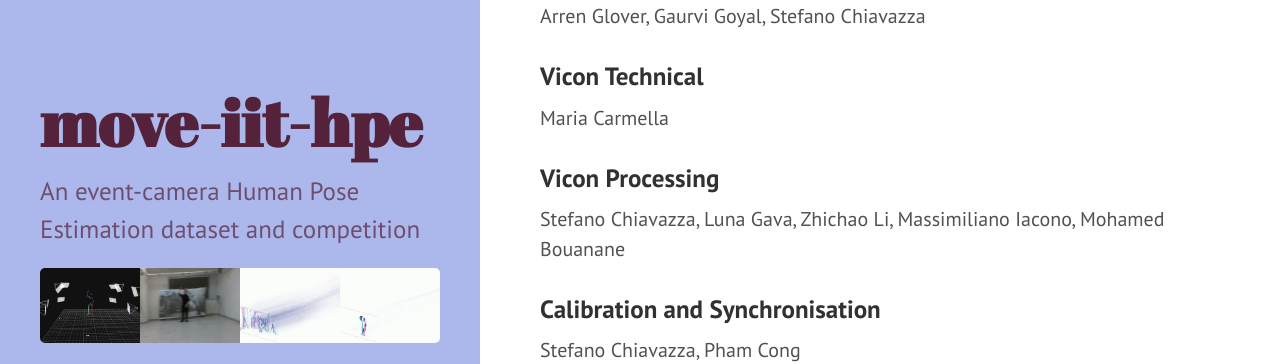
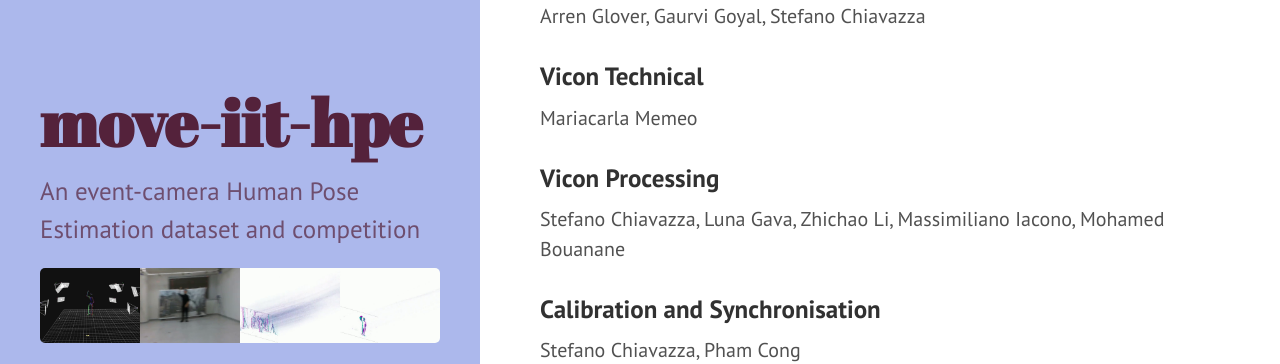
Before and after one commit to event-driven-robotics/move-iit-hpe, a Jekyll site: the page built from credits.md, in a window 1280 px wide and 928 px high. Shown: the part 200-564 px from the top of the window. Built offline with Jekyll 4.4.1, drawn with Linux system fonts in a browser that asks for light colours.

Commit message:
typo fix

```diff
--- a/credits.md
+++ b/credits.md
@@ -9,7 +9,7 @@ Arren Glover, Gaurvi Goyal, Stefano Chiavazza
 
 ### Vicon Technical
 
-Maria Carmella
+Mariacarla Memeo
 
 ### Vicon Processing
 
```
